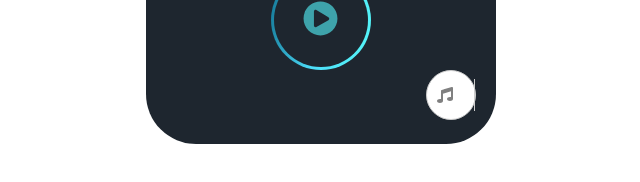
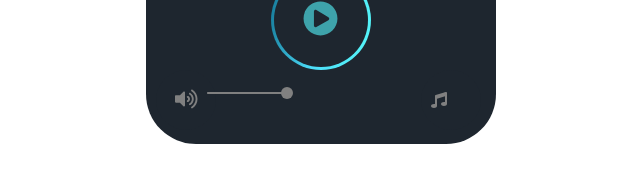
Before and after one commit to hania-jas/metronome-react, a React (Create React App) app: page / in a window 1280 px wide. Shown: the part 496-678 px from the top of the page, without its empty margins (319-959 px from the left). Built offline with nearby package versions, Linux system fonts and the light colour scheme.

Commit message:
added volume control

```diff
--- a/package.json
+++ b/package.json
@@ -7,6 +7,7 @@
     "@fortawesome/free-solid-svg-icons": "^5.15.3",
     "@fortawesome/react-fontawesome": "^0.1.14",
     "@fseehawer/react-circular-slider": "^2.3.5",
+    "@material-ui/core": "^4.11.3",
     "@testing-library/jest-dom": "^5.11.9",
     "@testing-library/react": "^11.2.5",
     "@testing-library/user-event": "^12.8.3",
--- a/src/App.css
+++ b/src/App.css
@@ -1,4 +1,3 @@
-
 body {
     display: flex;
     justify-content: center;
@@ -33,7 +32,7 @@ body {
 .secondCircle {
     margin-right: 5px;
     font-size: 25px;
-    color:#1f8baa;
+    color: #1f8baa;
 }
 
 .show {
@@ -43,7 +42,6 @@ body {
 .mask {
     opacity: 0;
 }
-
 
 .containerApp {
     display: flex;
@@ -90,6 +88,18 @@ body {
     background-clip: content-box, border-box;
     box-shadow: 2px 1000px 1px #1e262f inset;
 }
+
+.volumeButton {
+    width: 60px;
+    height: 60px;
+    border-radius: 100rem;
+    color: #808080;
+    font-size: 20px;
+    margin-left: 10px;
+    background-color: #1e262f;
+    border: none;
+}
+
 .playPause {
     font-size: 35px;
     height: 100px;
@@ -109,24 +119,20 @@ body {
 
 .controlButtons {
     display: flex;
-    justify-content:end;
+    justify-content: space-between;
 }
-.css-2b097c-container {
-    margin-right: 20px;
-    width: 50px;
-}
-.css-yk16xz-control {
-   width: 50px;
-   height: 50px;
-   border-radius: 100rem  !important;
+
+.MuiSlider-root {
+    width: 80px;
+    position: relative;
+    top: 9px;
+    right: 12px;
+    margin-right: 120px;
+    color: #808080;
 }
 
 .css-g1d714-ValueContainer {
     display: flex;
     justify-content: center;
+    font-size: 20px;
 }
-
-.css-tlfecz-indicatorContainer,
-.css-1hb7zxy-IndicatorsContainer {
-    display: none !important;
-}
--- a/src/App.tsx
+++ b/src/App.tsx
@@ -5,26 +5,69 @@ import ReactDOM from 'react-dom';
 // @ts-ignore
 import CircularSlider from '@fseehawer/react-circular-slider';
 import Select from 'react-select'
+import Slider from '@material-ui/core/Slider';
+import { StylesProvider } from "@material-ui/core/styles";
 import './App.css';
 // @ts-ignore
 import tick1 from './sounds/tick1.wav';
 import tick2 from './sounds/tick2.wav';
 import Button from './components/Button';
+import VolumeButton from './components/VolumeButton';
 import PlayPauseButton from './components/PlayPauseButton';
 import { FontAwesomeIcon, FontAwesomeIconProps } from '@fortawesome/react-fontawesome'
-import { faPlayCircle, faPause, faPlus, faMinus, faRecordVinyl, faMusic } from '@fortawesome/free-solid-svg-icons'
+import { faPlayCircle, faPause, faPlus, faMinus, faRecordVinyl, faMusic, faVolumeUp } from '@fortawesome/free-solid-svg-icons'
 
 const TIMER_CONST = 60000;
 
 
+
 const App = () => {
 const [tempo, setTempo] = useState<number>(60);
-const [toggleClass, setToggleClass] = useState<boolean>(false);
+const [isAnimationVisible, setIsAnimationVisible] = useState<boolean>(false);
+const [isVolumeVisible, setIsVolumeVisible] = useState(false);
 const [buttonName, setButtonName] = useState<any>(<FontAwesomeIcon icon={faPlayCircle}/>);
 const [sound, setSound] = useState(tick1)
+const [volume, setVolume] = useState(1);
 const intervalRef = useRef(null);
 
 let audio = new Audio(sound);
+audio.volume = volume;
+
+const selectStyles = {
+  control: (provided) => ({
+    ...provided,
+    width: 60,
+    height: 60,
+    borderRadius: 100,
+    backgroundColor: '#1e262f',
+    border: 'none',
+    marginBottom: 10,
+
+  }),
+  indicatorsContainer: () => ({
+    display: 'none',
+  }),
+  container: () =>({
+    marginRight: 20,
+    width: 55,
+  }),
+  menu: () => ({
+    background: 'transparent',
+    borderRadius: 100,
+
+    }),
+  option: () => ({
+    height:20,
+    paddingTop: 5,
+   paddingBottom: 5,
+    color: '#808080',
+    cursor: 'pointer',
+  }),
+  singleValue: () => ({
+    color: '#808080',
+  }),
+
+}
 
 const options = [
   {value: tick1, label: 1 },
@@ -45,8 +88,7 @@ const restartMetronome = (): void => {
 
  const tick = (): void => {
   audio.play();
-  setToggleClass(oldClass => !oldClass);
-  console.log(toggleClass);
+  setIsAnimationVisible(oldClass => !oldClass);
  }
 
  const play = (): void => {
@@ -75,10 +117,14 @@ const togglePlay = (): void => {
 
 const handleChange = (option) => setSound(option.value)
 
+const handleSound = (event, newValue) => {
+  setVolume(newValue);
+};
+
 
   return (
     <div className="App">
-      <div className={`animation ${toggleClass ? 'show' : 'mask'}`}>
+      <div className={`animation ${isAnimationVisible ? 'show' : 'mask'}`}>
         <FontAwesomeIcon icon={faRecordVinyl} className="firstCircle"/>
         <FontAwesomeIcon icon={faRecordVinyl} className="secondCircle"/>
         <FontAwesomeIcon icon={faRecordVinyl} className="thirdCircle"/>
@@ -109,7 +155,13 @@ const handleChange = (option) => setSound(option.value)
         <Button value={<FontAwesomeIcon icon={faPlus}/>} changeValue={() => setTempo(tempo + 1)}/>
       </div>
       <div className="controlButtons">
-      <Select onChange={handleChange} options={options} placeholder={<FontAwesomeIcon icon={faMusic}/>}/>
+        <VolumeButton value={<FontAwesomeIcon icon={faVolumeUp}/>} />
+        <div>
+        <StylesProvider  injectFirst>
+         <Slider value={volume}   step={0.1}  defaultValue={0.01} onChange={handleSound} aria-labelledby="continuous-slider" min={0} max={1}/>
+         </StylesProvider>
+         </div>
+        <Select onChange={handleChange} options={options} placeholder={<FontAwesomeIcon icon={faMusic}/>} styles={selectStyles}/>
       </div>
     </div>
   );
--- /dev/null
+++ b/src/components/VolumeButton.tsx
@@ -0,0 +1,14 @@
+import React from 'react';
+
+interface ButtonProps {
+  value: any;
+  controlVolume: () => void;
+}
+
+const VolumeButton: React.FC<ButtonProps> = ({value, controlVolume}) => {
+  return(
+    <button className="volumeButton" onClick={controlVolume}>{value}</button>
+  )
+}
+
+export default VolumeButton;
```
Also changed, not shown: 1 other file (tests, documents, lock files or other folders).
